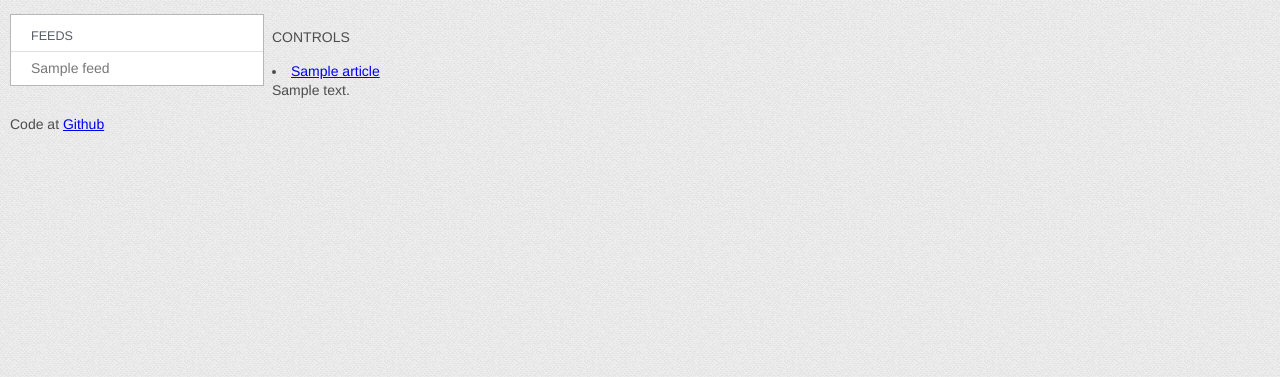
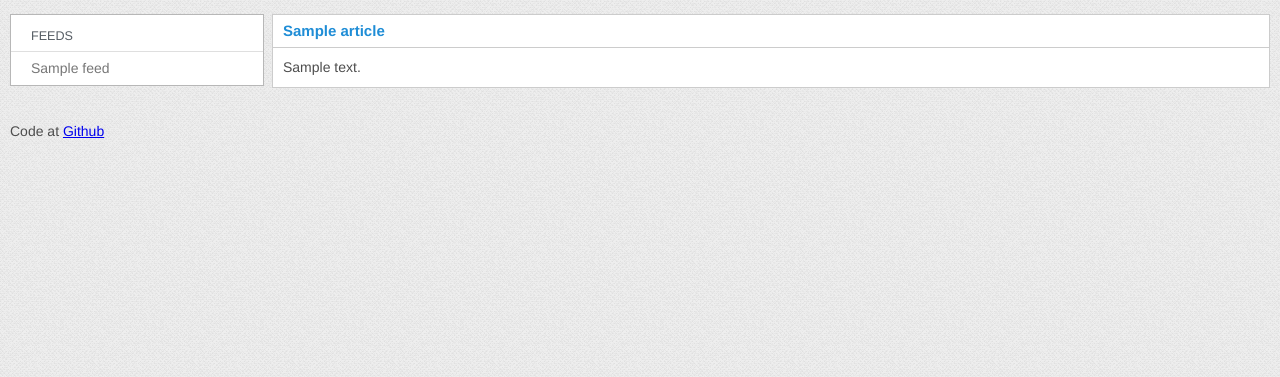
Before and after one commit to ravipudi/pathrika, a Django app: page / in a window 1280 px wide. Shown: the part 43-420 px from the top of the page. Run offline with Django 3.2, Linux system fonts and the light colour scheme; tables that the repository leaves empty hold one stand-in row (values such as "Sample post").

Commit message:
Initial markup and styles for structure

```diff
--- a/pathrika/public/css/main.css
+++ b/pathrika/public/css/main.css
@@ -18,7 +18,52 @@ body {
 	font-smoothing: antialiased;
 }
 
+.pure-menu a {
+  white-space: normal;
+}
+
 #articles,
 #controls {
   padding-left: 10px;
 }
+
+#controls {
+  display: none;
+}
+
+#articles {
+}
+  #articles ul {
+    list-style: none;
+    margin: 0;
+    padding: 0;
+  }
+  #articles ul li {
+    background: #fff;
+  }
+
+  #articles ul li > a {
+    text-decoration: none;
+    color: #1f8dd6;
+    font-size: 17px;
+    font-weight: bold;
+    display: block;
+    padding: 6px 10px;
+    border-bottom: 1px solid #ccc;
+  }
+  #articles ul li a {
+    color: #1f8dd6;
+    font-size: 15px;
+  }
+  #articles ul li {
+    margin-bottom: 20px;
+    border: 1px solid #ccc;
+  }
+  #articles ul li > div {
+    padding: 10px;
+  }
+
+
+label {
+  display: none;
+}
--- a/pathrika/templates/home.html
+++ b/pathrika/templates/home.html
@@ -18,12 +18,14 @@
         <p>CONTROLS</p>
       </div>
       <div id="articles">
+        <ul>
           {% for article in articles %}
           <li>
             <a href="{{ article.url }}">{{ article.title }}</a>
             <div>{{ article.content|safe }}</div>
           </li>
           {% endfor %}
+        </ul>
       </div>
     </div>
   </div>
```
Also changed, not shown: pathrika/templates/index.html (+1 -6 lines). Lines whose indentation alone changed are shown as unchanged.
